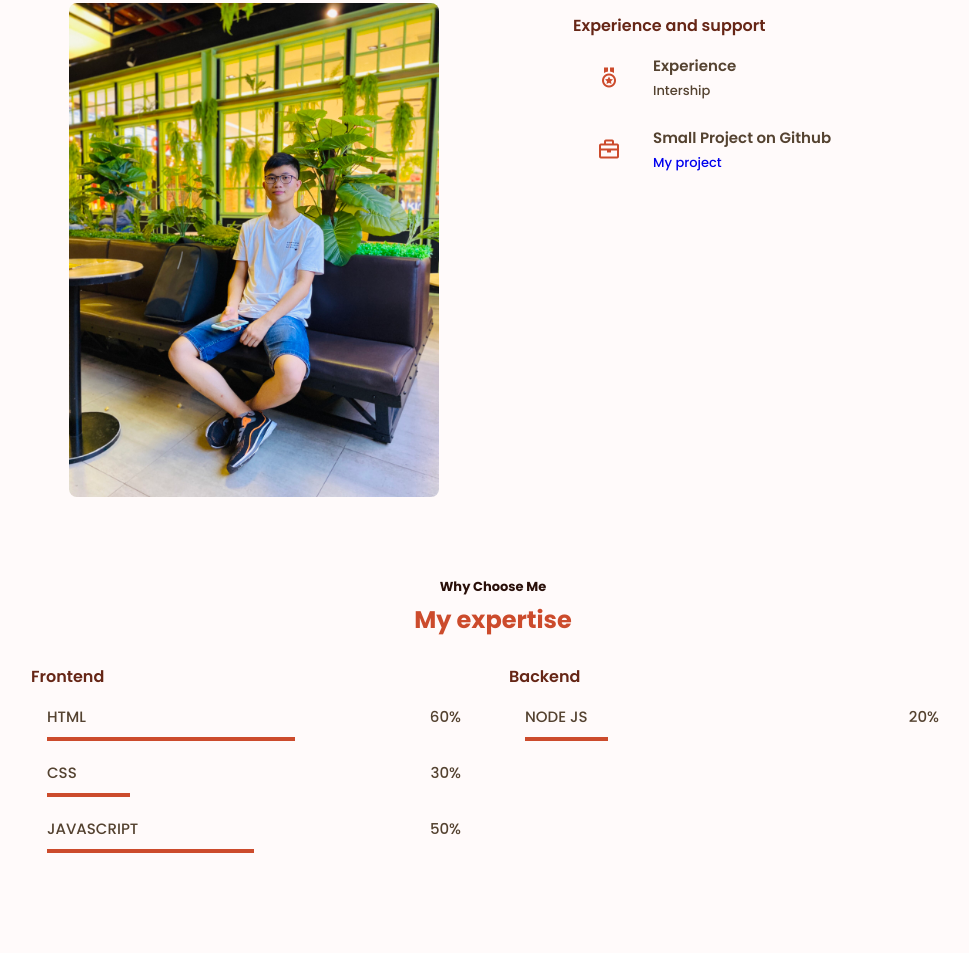
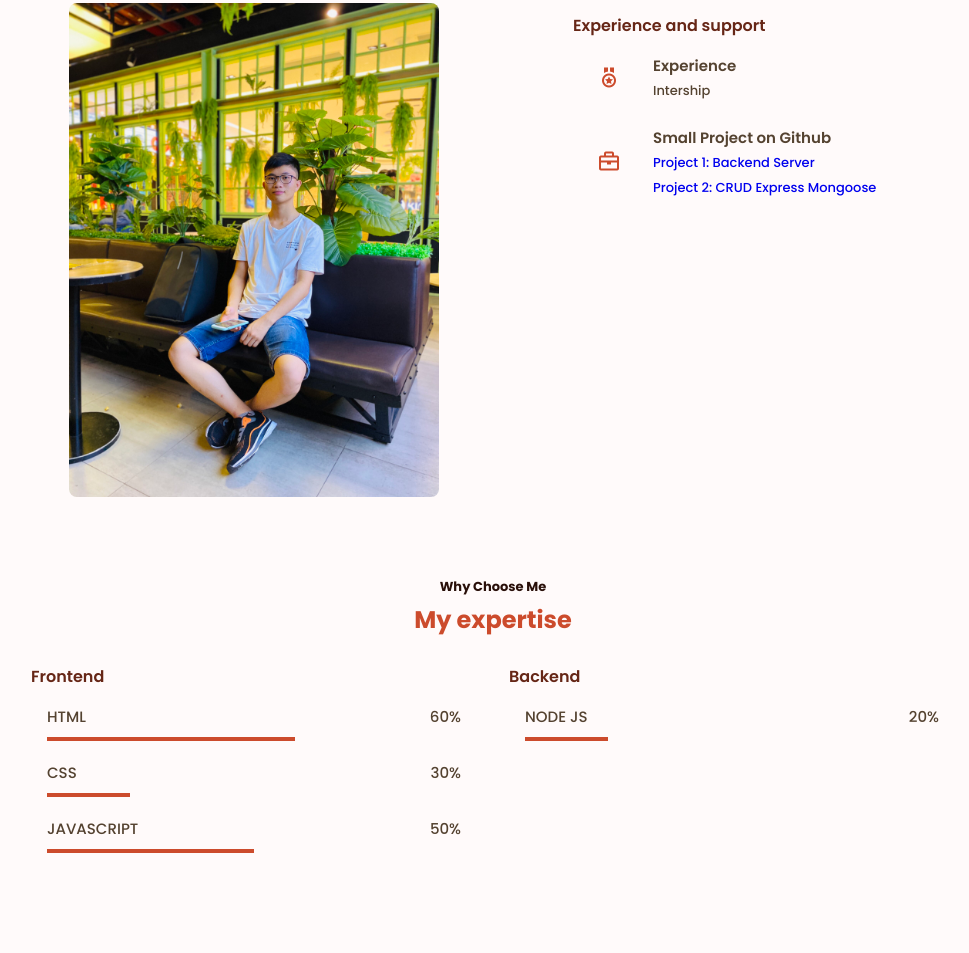
Before and after one commit to nguyendinhsinh361/my_cv, a plain HTML site: page index.html in a window 1280 px wide. Shown: the part 1116-2069 px from the top of the page, without its empty margins (309-1278 px from the left). Drawn offline with nearby package versions, Linux system fonts and the light colour scheme.

Commit message:
Upload my_cv

```diff
--- a/index.html
+++ b/index.html
@@ -106,7 +106,9 @@
                                 <div>
                                     <span class="about__information-subtitle">Small Project on Github</span>
                                     <span class="about__information-subtitle-small">
-                                        <a href="https://github.com/nguyendinhsinh361/Server_Authentication">My project</a>
+                                        <a href="https://github.com/nguyendinhsinh361/Server_Authentication">Project 1: Backend Server</a>
+                                        <br>
+                                        <a href="https://myproject-express-mongodb.herokuapp.com/">Project 2: CRUD Express Mongoose</a>
                                     </span>
                                 </div>
                             </div>
```
